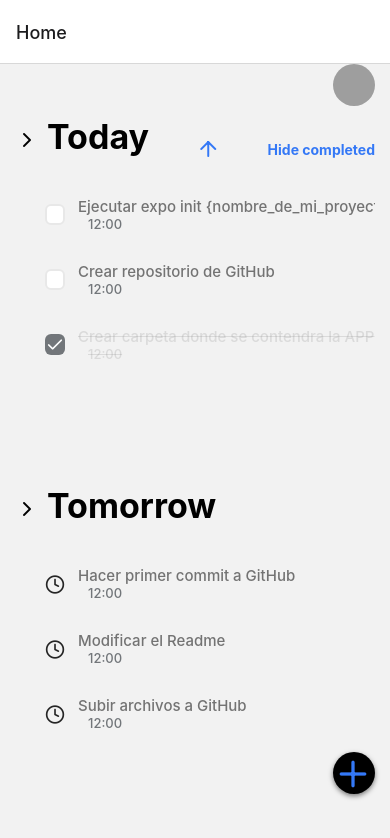
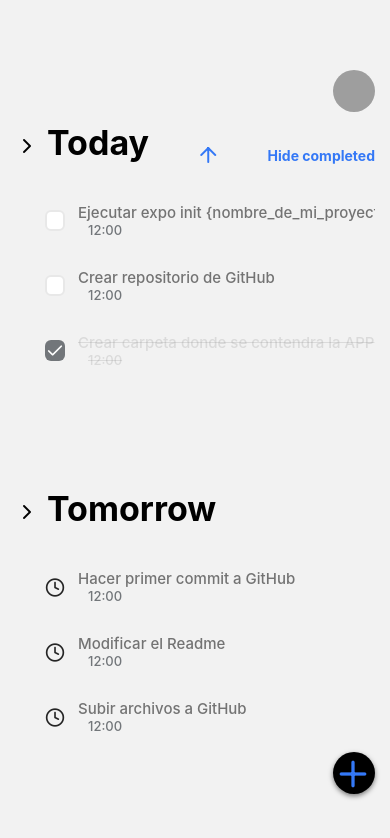
Before and after one commit to santiagoarangog/todo-app, a React Native app: screen /Home in a window 390 px wide. Shown: the top 838 px of the page. Built offline with nearby package versions, Linux system fonts and the light colour scheme; grey boxes are pictures that could not be loaded.

Commit message:
Add navigation to Home component

```diff
--- a/App.tsx
+++ b/App.tsx
@@ -1,5 +1,5 @@
-import { NavigationContainer } from "@react-navigation/native";
-import { createNativeStackNavigator } from "@react-navigation/native-stack";
+import {NavigationContainer} from "@react-navigation/native";
+import {createNativeStackNavigator} from "@react-navigation/native-stack";
 
 import Home from "./screens/Home";
 
@@ -9,7 +9,8 @@ export default function App() {
     return (
         <NavigationContainer>
             <Stack.Navigator>
-        <Stack.Screen name="Home" component={Home}></Stack.Screen>
+                <Stack.Screen name="Home" component={Home} options={{headerShown: false}}>
+                </Stack.Screen>
             </Stack.Navigator>
         </NavigationContainer>
     );
--- a/screens/Home.js
+++ b/screens/Home.js
@@ -95,6 +95,7 @@ const styles = StyleSheet.create({
   container: {
     flex: 1,
     paddingHorizontal: 15,
+    paddingTop: 70
   },
   pic: {
     width: 42,
```
Lines whose indentation alone changed are shown as unchanged.
